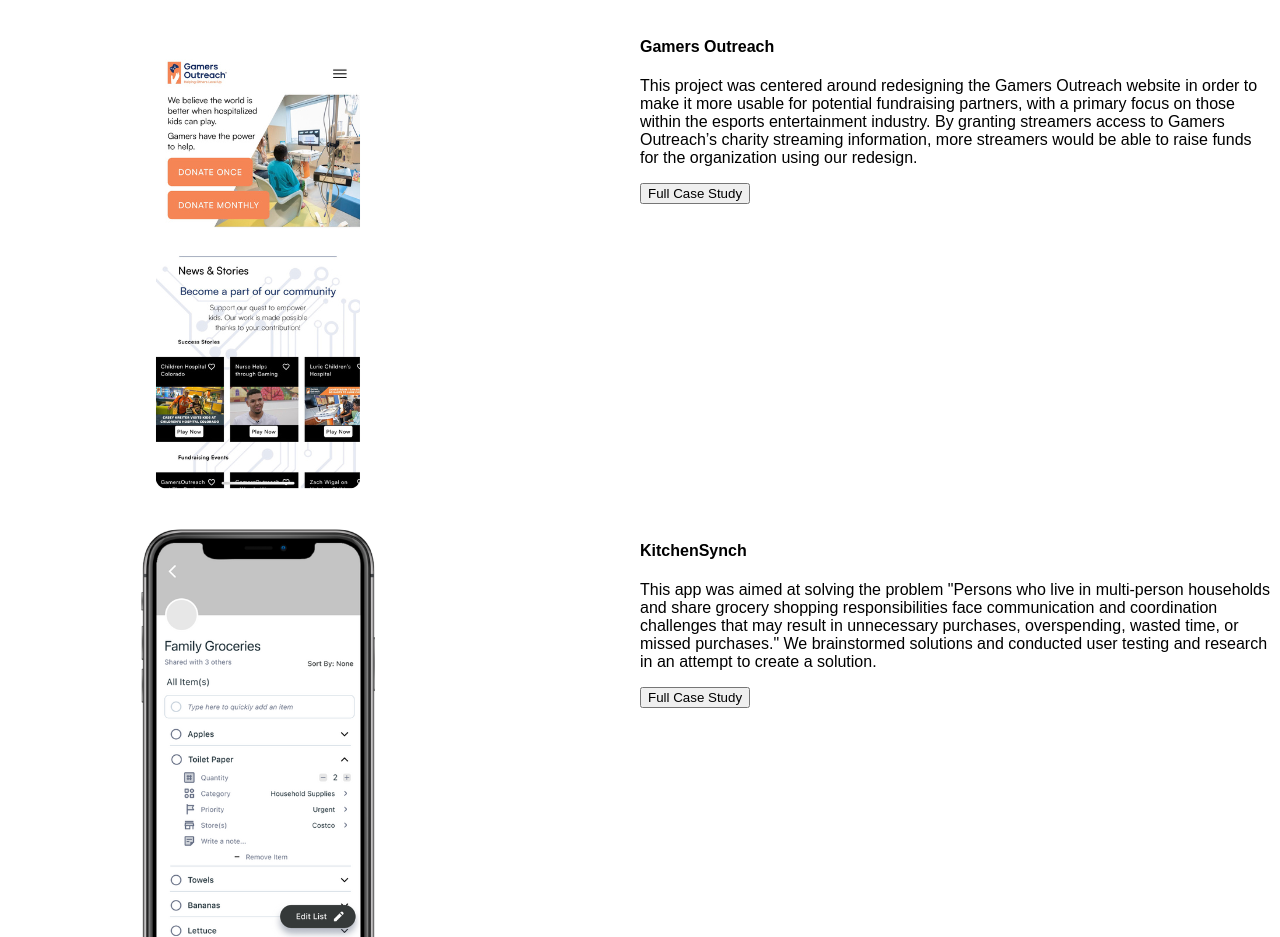
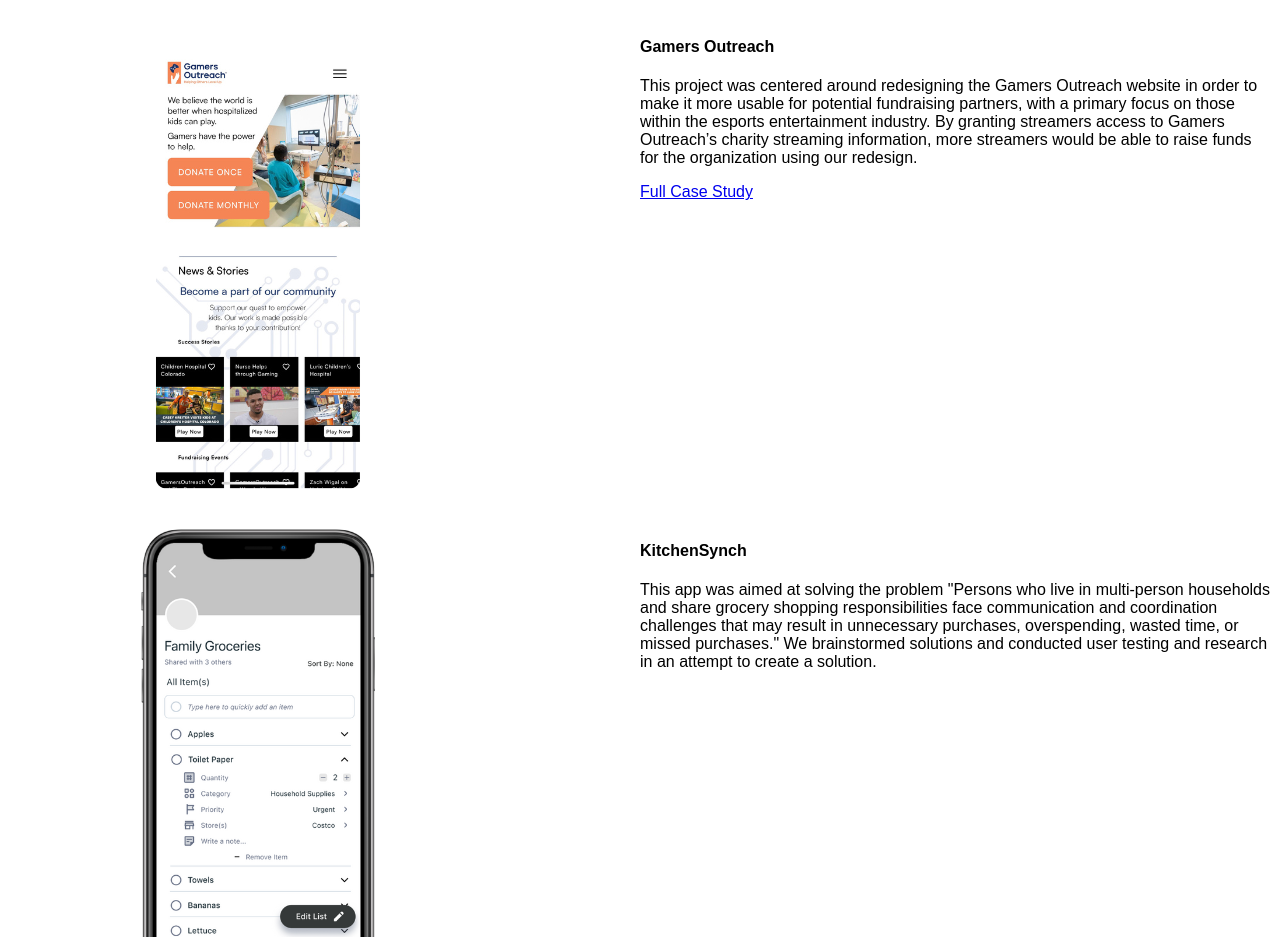
Before and after one commit to emilymccluhan/UX_UI_HW_19, a plain HTML site: page work.html in a window 1280 px wide. Shown: the part 163-1100 px from the top of the page. Drawn offline with Linux system fonts and the light colour scheme.

Commit message:
Linked unit 20 hw
Linked under work page, like says "full case study" under Gamers Outreach summary

```diff
--- a/work.html
+++ b/work.html
@@ -33,7 +33,9 @@
             Outreach’s charity streaming information, more streamers would be
             able to raise funds for the organization using our redesign.
           </p>
-          <button>Full Case Study</button>
+          <a href="https://emilymccluhan.github.io/UX_UI_HW_20/"
+            >Full Case Study</a
+          >
         </div>
         <div>
           <img src="/images/kitchenSynch.png" />
@@ -48,7 +50,6 @@
             purchases." We brainstormed solutions and conducted user testing and
             research in an attempt to create a solution.
           </p>
-          <button>Full Case Study</button>
         </div>
       </div>
       <h3>View all Projects</h3>
```
